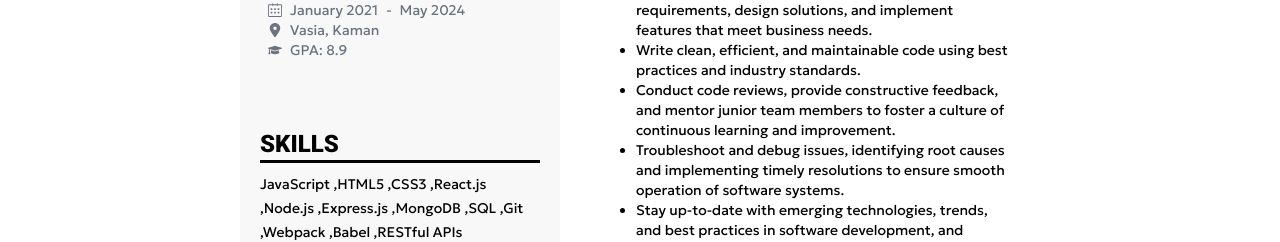
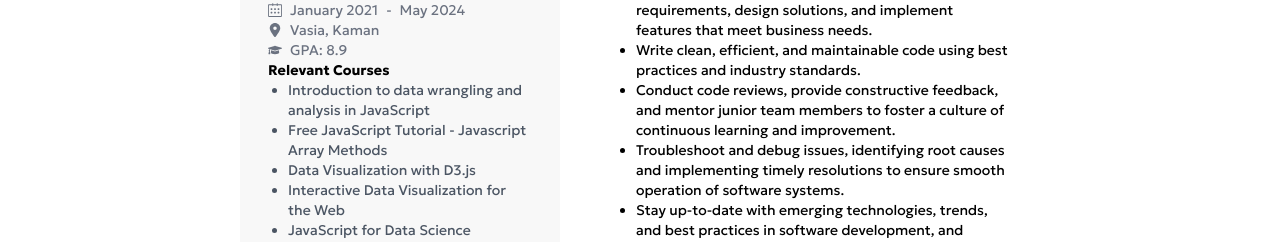
Before and after one commit to HarikrishnanYPR1707/EcliptiQ, a React (Vite) app: page /templates/da/elr in a window 1280 px wide. Shown: the part 754-996 px from the top of the page. Built offline with nearby package versions, Linux system fonts and the light colour scheme; no server answers; a web font is replaced by a local one.

Commit message:
Done with Education section

```diff
--- a/src/components/resumeTemplates/da/DaElr.jsx
+++ b/src/components/resumeTemplates/da/DaElr.jsx
@@ -34,7 +34,7 @@ const DaElr = () => {
           className="mt-5 flex h-[1131px] w-full max-w-[800px] items-start justify-between bg-white font-geologica text-black"
         >
           {/* --------------------- left section --------------------- */}
-          <div className="flex h-full w-[40%] flex-col">
+          <div className="h-full w-[40%]">
             {/* resume header section  */}
             <div className="bg-[#4287f5] p-7 text-white">
               <div className="">
@@ -101,6 +101,23 @@ const DaElr = () => {
                       <FaGraduationCap />
                       <span className="">GPA: 8.9</span>
                     </p>
+                  </div>
+                  {/* relavent section */}
+                  <div className="flex flex-col items-start text-sm">
+                    <h3 className="font-bold">Relevant Courses</h3>
+                    <ul>
+                      {[
+                        "Introduction to data wrangling and analysis in JavaScript",
+                        "Free JavaScript Tutorial - Javascript Array Methods",
+                        "Data Visualization with D3.js",
+                        "Interactive Data Visualization for the Web",
+                        "JavaScript for Data Science",
+                      ].map((rlvtCourse, index) => (
+                        <li className="ml-5 list-disc text-gray-600">
+                          {rlvtCourse}
+                        </li>
+                      ))}
+                    </ul>
                   </div>
                 </div>
               </div>
```
